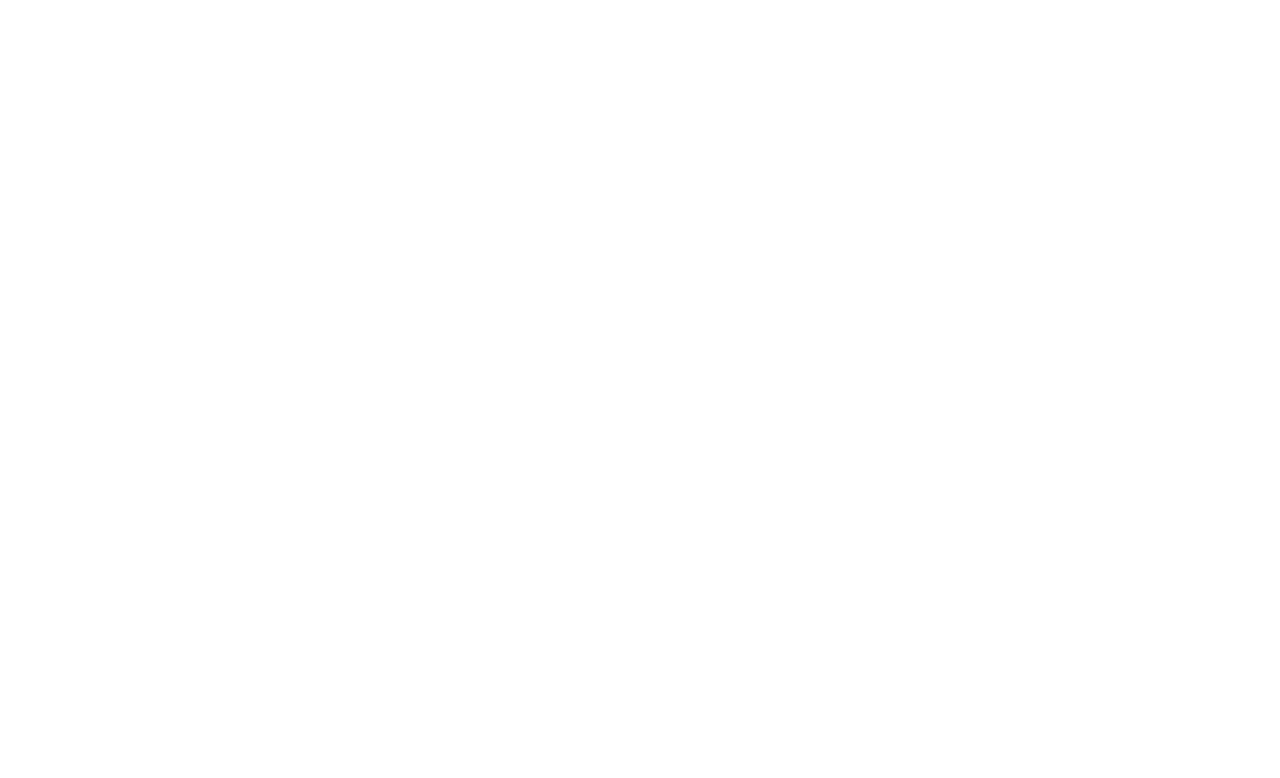
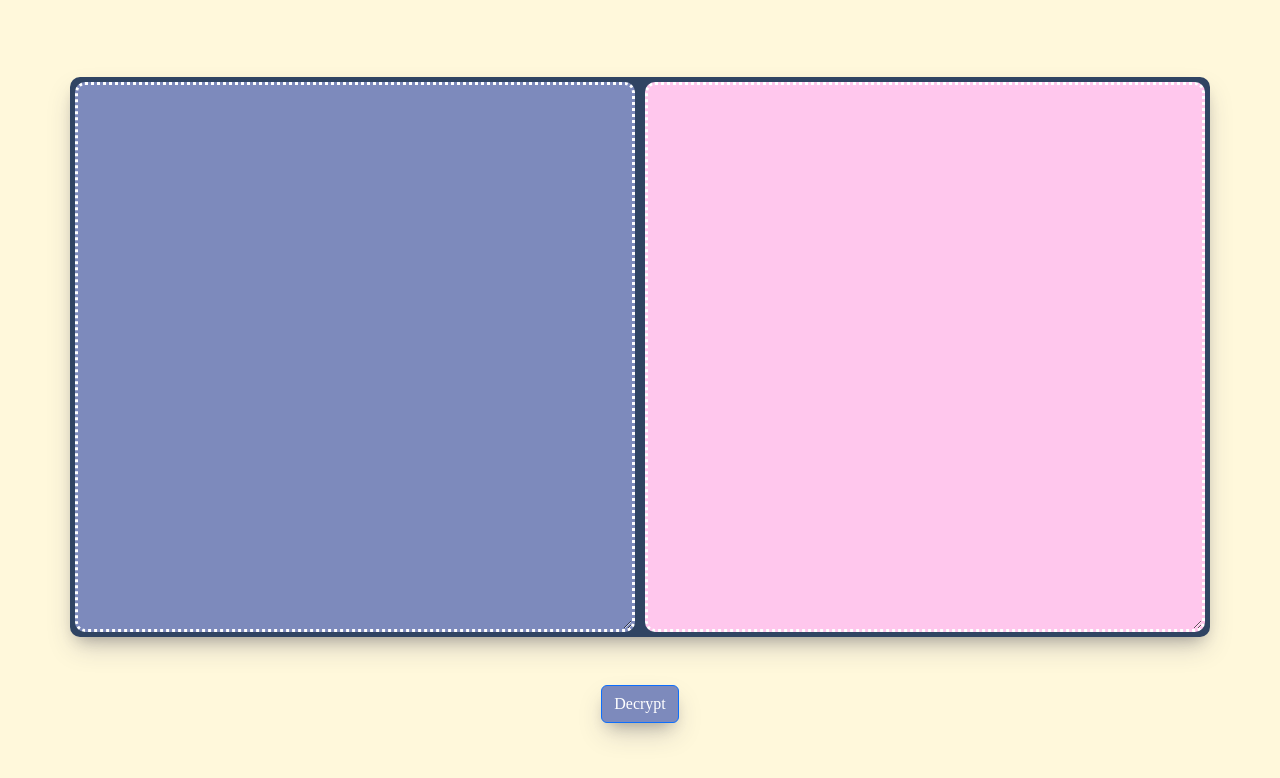
Before and after one commit to mehedi-hasan-shuvon/git-prac-decoder, a plain HTML site: page index.html in a window 1280 px wide. Drawn offline with nearby package versions, Linux system fonts and the light colour scheme.

Commit message:
styling added

```diff
--- /dev/null
+++ b/index.css
@@ -0,0 +1,50 @@
+body{
+	background-color: #FFF8DB;
+	display: flex;
+	flex-direction: column;
+	justify-content: center;
+	align-items: center;
+	height: 100vh;
+	margin: 0;
+	font-size: 2rem;
+}
+
+#main-container{
+	background-color: #304463;
+	/* width: 50%;  */
+	height: 70vh;
+	border-radius: 10px;
+	box-shadow: rgba(50, 50, 93, 0.25) 0px 13px 27px -5px, rgba(0, 0, 0, 0.3) 0px 8px 16px -8px;
+	padding:5px;
+	display: flex;
+	flex-direction: row;
+	gap: 10px;
+}
+
+
+
+textarea{
+	flex: 1;
+	border: 3px dotted white;
+	border-radius: 10px;
+}
+
+#input-text{
+	background-color: #7D8ABC;
+	color: white
+}
+
+#output-text{
+	background-color: #FFC7ED;
+}
+
+.stylish-regular {
+	font-family: "Stylish", serif;
+	font-weight: 400;
+	font-style: normal;
+  }
+
+.btn-primary{
+	background-color: #7D8ABC;
+	box-shadow: rgba(50, 50, 93, 0.25) 0px 13px 27px -5px, rgba(0, 0, 0, 0.3) 0px 8px 16px -8px;
+}
--- a/index.html
+++ b/index.html
@@ -4,14 +4,32 @@
 	<meta charset="UTF-8">
 	<meta name="viewport" content="width=device-width, initial-scale=1.0">
 	<title>Document</title>
+	<link href="https://cdn.jsdelivr.net/npm/bootstrap@5.3.3/dist/css/bootstrap.min.css" rel="stylesheet" integrity="sha384-QWTKZyjpPEjISv5WaRU9OFeRpok6YctnYmDr5pNlyT2bRjXh0JMhjY6hW+ALEwIH" crossorigin="anonymous">
+
+	<link rel="stylesheet" href="index.css">
+
 </head>
-<body>
-	<div>
-		<!-- inputText -->
-		 <!-- outputText -->
+<body class="stylish-regular">
+	<div class="container" id="main-container">
+		<textarea id="input-text"></textarea>
+		<textarea id="output-text" readonly></textarea>
 	</div>
 
-	<!-- button  -->
+	<button type="button" class="btn btn-primary mt-5" onclick="copyText()">Decrypt</button>
 
+	<script>
+		function copyText() {
+			var inputText = document.getElementById('input-text').value;
+			document.getElementById('output-text').value = inputText;
+		}
+	</script>
+
+	<script src="https://cdn.jsdelivr.net/npm/@popperjs/core@2.11.8/dist/umd/popper.min.js"
+		integrity="sha384-I7E8VVD/ismYTF4hNIPjVp/Zjvgyol6VFvRkX/vR+Vc4jQkC+hVqc2pM8ODewa9r"
+		crossorigin="anonymous"></script>
+	<script src="https://cdn.jsdelivr.net/npm/bootstrap@5.3.3/dist/js/bootstrap.min.js"
+		integrity="sha384-0pUGZvbkm6XF6gxjEnlmuGrJXVbNuzT9qBBavbLwCsOGabYfZo0T0to5eqruptLy"
+		crossorigin="anonymous"></script>
 </body>
+
 </html>
```
